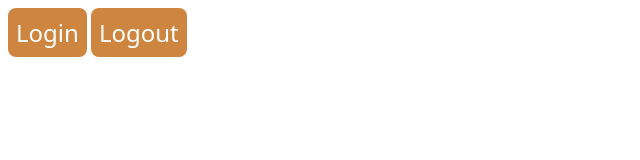
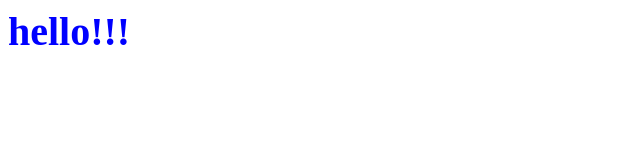
Before and after one commit to UnhappyDogChew/nomadcoder-scss-masterclass, a website: page scss-boilerplate/index.html in a window 1280 px wide. Shown: the whole page, without its empty margins (0-640 px from the left). Drawn offline with nearby package versions, Linux system fonts and the light colour scheme; files that its build step writes are made by us from their sources.

Commit message:
lesson#3.4

```diff
--- a/scss-boilerplate/index.html
+++ b/scss-boilerplate/index.html
@@ -5,7 +5,6 @@
     <title>(S)CSS Masterclass</title>
   </head>
   <body>
-    <a href="">Login</a>
-    <button>Logout</button>
+    <h1>hello!!!</h1>
   </body>
 </html>
--- a/scss-boilerplate/src/scss/_mixins.scss
+++ b/scss-boilerplate/src/scss/_mixins.scss
@@ -16,3 +16,22 @@ mixin 은 마치 함수같은 것으로, 파라미터를 받거나 @if @else 앳
     color: red;
   }
 }
+
+/*
+lesson #3.4
+
+@content 앳룰으로 믹스인 안에 컨텐츠를 어디에 추가할지 명시할 수 있다.
+이걸 이용해서 컨텐츠의 '래퍼'를 만들 수 있다.
+*/
+
+@mixin responsive($device) {
+  @if $device == "iphone" {
+    @media screen and (300px <= width < 800px) {
+      @content;
+    }
+  } @else {
+    @media screen {
+      @content;
+    }
+  }
+}
--- a/scss-boilerplate/src/scss/styles.scss
+++ b/scss-boilerplate/src/scss/styles.scss
@@ -63,3 +63,15 @@ button {
 
   border: 0;
 }
+
+h1 {
+  font-size: 40px;
+
+  @include responsive("iphone") {
+    font-weight: 500;
+  }
+
+  @include responsive("none") {
+    color: blue;
+  }
+}
```
